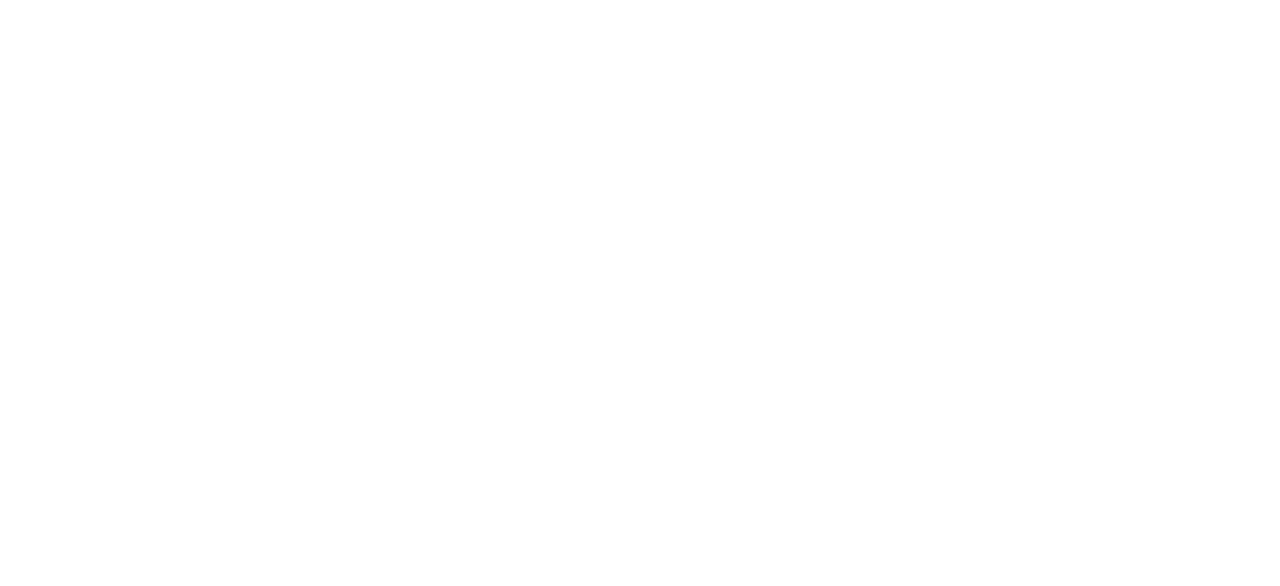
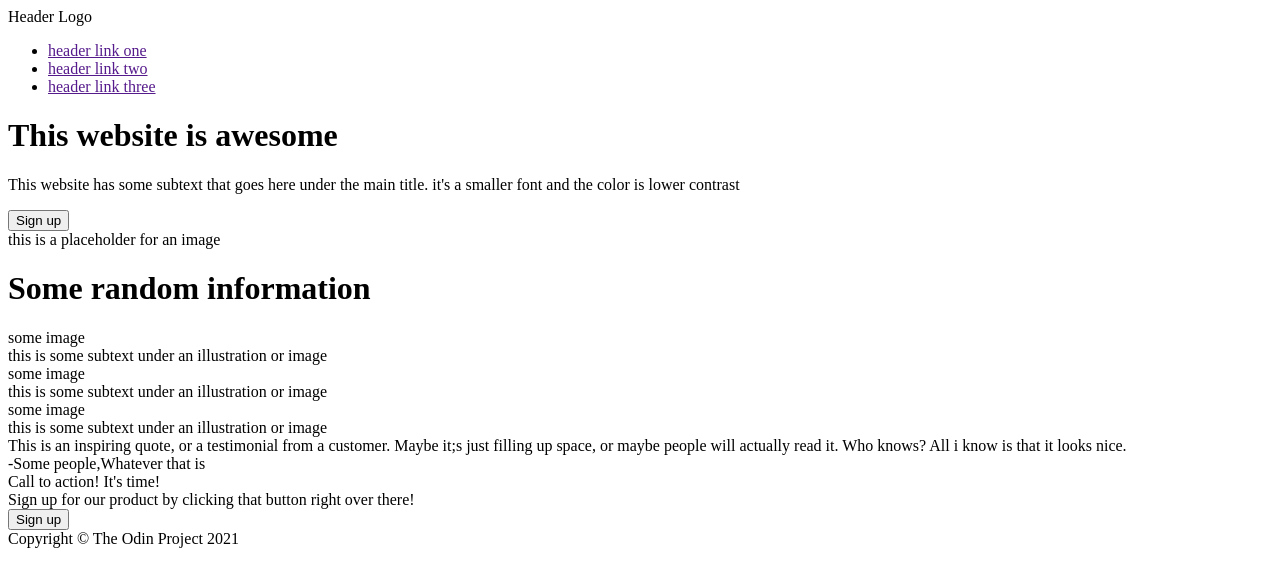
Before and after one commit to eka-septian/landing-page, a plain HTML site: page index.html in a window 1280 px wide. Drawn offline with Linux system fonts and the light colour scheme.

Commit message:
update content index.html

```diff
--- a/index.html
+++ b/index.html
@@ -6,7 +6,59 @@
     <meta name="viewport" content="width=device-width, initial-scale=1.0">
     <title>Landing Page</title>
   </head>
+
   <body>
+    <div>
+      <div>Header Logo</div>
+      <ul>
+        <li><a href="">header link one</a></li>
+        <li><a href="">header link two</a></li>
+        <li><a href="">header link three</a></li>
+      </ul>
+    </div>
 
+    <div>
+      <div>
+        <h1>This website is awesome</h1>
+        <p>This website has some subtext that goes here under the main title. it's a smaller font and the color is lower contrast</p>
+        <button>Sign up</button>
+      </div>
+      <div>this is a placeholder for an image</div>
+    </div>
+
+    <div>
+      <h1>Some random information</h1>
+      <div>
+        <div>
+          <div>some image</div>
+          <div>this is some subtext under an illustration or image</div>
+        </div>
+
+        <div>
+          <div>some image</div>
+          <div>this is some subtext under an illustration or image</div>
+        </div>
+
+        <div>
+          <div>some image</div>
+          <div>this is some subtext under an illustration or image</div>
+        </div>
+      </div>
+    </div>
+
+    <div>
+      <div>This is an inspiring quote, or a testimonial from a customer. Maybe it;s just filling up space, or maybe people will actually read it. Who knows? All i know is that it looks nice.</div>
+      <div>-Some people,Whatever that is</div>
+    </div>
+
+    <div>
+      <div>
+        <div>Call to action! It's time!</div>
+        <div>Sign up for our product by clicking that button right over there!</div>
+      </div>
+      <button>Sign up</button>
+    </div>
+
+    <div>Copyright © The Odin Project 2021</div>
   </body>
 </html>
```
Lines whose indentation alone changed are shown as unchanged.
